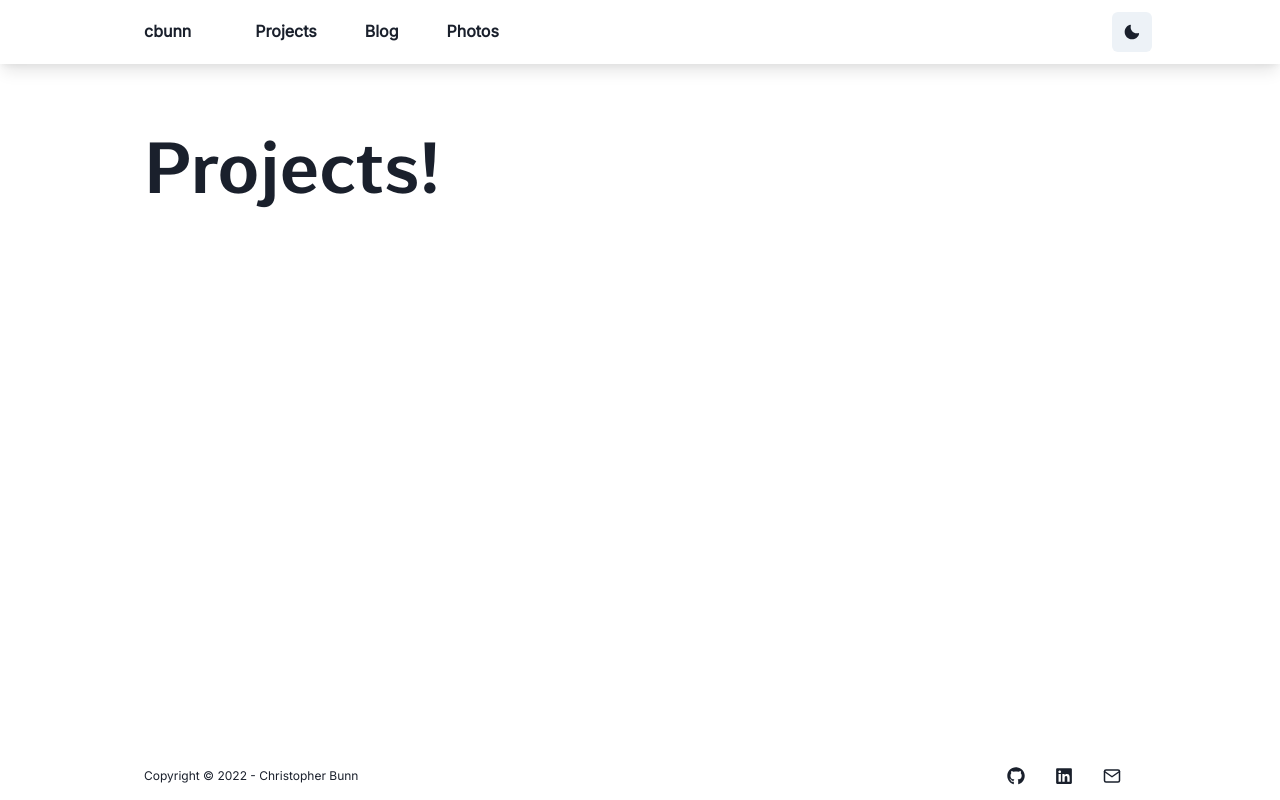
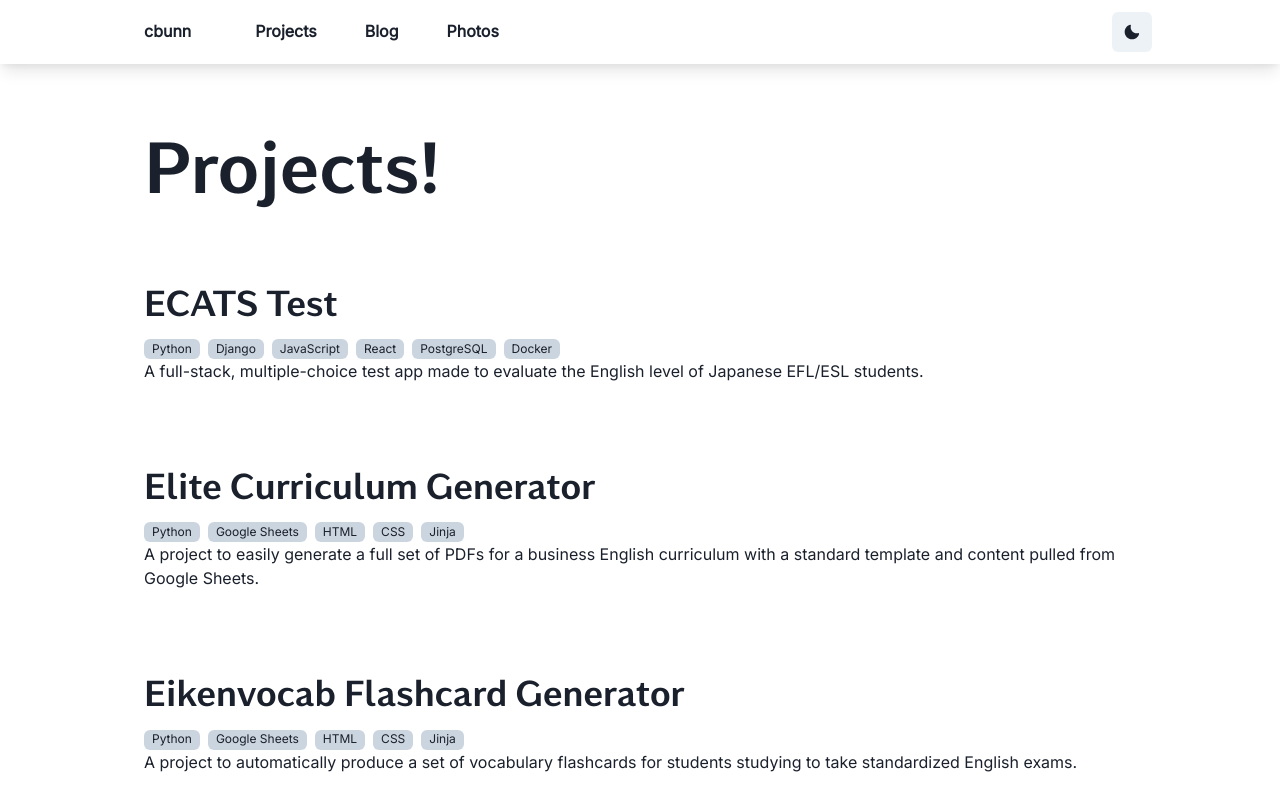
Before and after one commit to cbunn81/cbunn-portfolio, a Next.js app: page /projects in a window 1280 px wide. Shown: the top 800 px of the page. Built offline with nearby package versions, Linux system fonts and the light colour scheme.

Commit message:
Create basic structure for projects page (longer descriptions and images to follow).

```diff
--- a/src/pages/projects.tsx
+++ b/src/pages/projects.tsx
@@ -53,6 +53,36 @@ const Projects = () => (
             Projects!
           </Heading>
         </Box>
+        {projects.map((project) => (
+          <Box
+            id={project.id.toString()}
+            key={project.id.toString()}
+            as="section"
+            my={[10, 20]}
+          >
+            <Heading size={"xl"} my={[2, 4]}>
+              {project.title}
+            </Heading>
+            <HStack
+              wrap="wrap"
+              // spacing causes wrapped rows to indent because it adds padding and margins
+              spacing={0}
+              // use gap instead, which only adds padding
+              gap="0.5em"
+            >
+              {project.technologies.map((technology) => (
+                <Tag
+                  key={technology}
+                  _light={{ bgColor: "gray.300" }}
+                  size="sm"
+                >
+                  {technology}
+                </Tag>
+              ))}
+            </HStack>
+            <Text>{project.description}</Text>
+          </Box>
+        ))}
       </Container>
       <Footer />
     </Flex>
```
